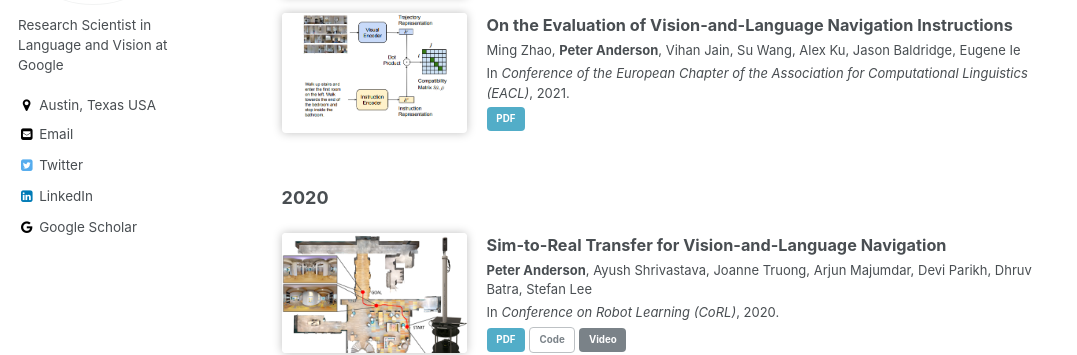
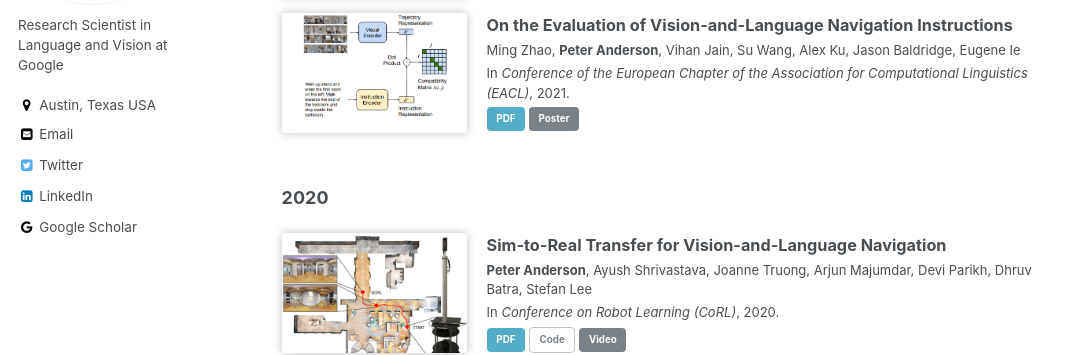
Before and after one commit to peteanderson80/peteanderson80.github.io, a Jekyll site: the page built from index.html, in a window 1280 px wide and 900 px high, scrolled down 658 px. Shown: the part 147-502 px from the top of the window, without its empty margins (0-1077 px from the left). Built offline with Jekyll 4.4.1, drawn with Linux system fonts in a browser that asks for light colours; a script that is not in the unit is left out; the list of posts is cut into pages by our own code.

Commit message:
Add poster

```diff
--- a/_data/publications.yml
+++ b/_data/publications.yml
@@ -13,6 +13,7 @@ year2021:
     teaser: compatibility-teaser.png
     links:
       - "[PDF](https://arxiv.org/pdf/2101.10504.pdf){: .btn .btn--info}"
+      - "[Poster](/images/VLNevalposter.pdf){: .btn}"
 year2020:
   - title: "Sim-to-Real Transfer for Vision-and-Language Navigation"
     authors: "**Peter Anderson**, Ayush Shrivastava, Joanne Truong, Arjun Majumdar, Devi Parikh, Dhruv Batra, Stefan Lee"
```
Also changed, not shown: 1 other file.
